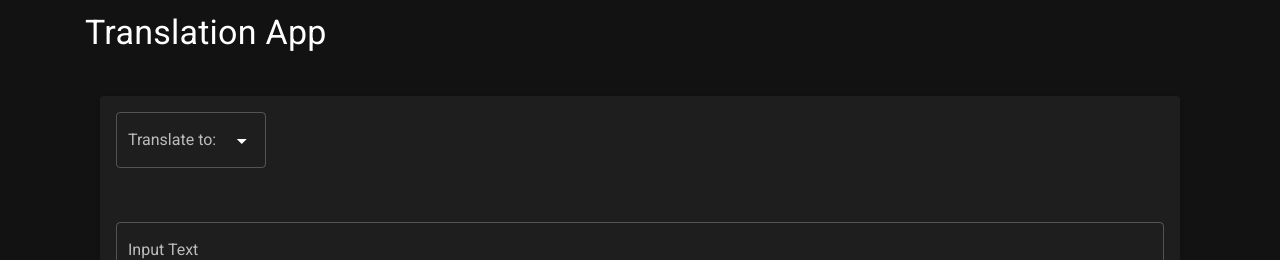
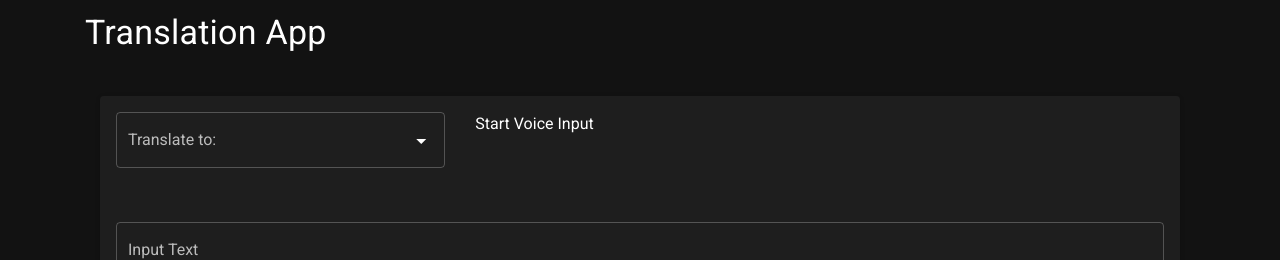
Before and after one commit to esimonds09/translation-app, a Nuxt app: page / in a window 1280 px wide. Shown: the top 260 px of the page. Built offline with nearby package versions, Linux system fonts and the light colour scheme.

Commit message:
Add Voice Input Option to App. Add VoiceInput.vue component.

```diff
--- a/components/Translation.vue
+++ b/components/Translation.vue
@@ -2,7 +2,7 @@
   <v-container>
     <v-card class="pa-4">
       <v-row>
-        <v-col cols="12" sm="2">
+        <v-col cols="12" sm="4">
           <v-select
             v-model="selectedLanguage"
             :items="languageOptions"
@@ -10,11 +10,17 @@
             outlined
           ></v-select>
         </v-col>
+        <v-col cols="12" sm="3">
+          <VoiceInput
+            @recognized="handleRecognizedText"
+            @voice-input-active="handleVoiceInputActive"
+          />
+        </v-col>
       </v-row>
       <v-row>
         <v-col cols="12" sm="12">
           <v-textarea
-            v-model="inputText"
+            v-model="activeInputText"
             rows="5"
             outlined
             :label="labelText"
@@ -35,17 +41,24 @@
 <script>
 // Import Axios for making HTTP requests
 import axios from "axios";
+import VoiceInput from "@/components/VoiceInput.vue";
 
 const api = axios.create({
   baseURL: "http://localhost:8000", // Update with your FastAPI server's URL
 });
 
 export default {
+  components: {
+    VoiceInput,
+  },
   data() {
     return {
       inputText: "",
+      recognizedText: "",
+      activeInputText: "",
       selectedLanguage: null,
       translatedText: "",
+      isVoiceInputActive: false,
       errorMessage: "",
       languageOptions: [
         { text: "English", value: "en" },
@@ -57,7 +70,7 @@ export default {
   },
   computed: {
     labelText() {
-      return this.inputText ? "" : "Input Text";
+      return this.activeInputText ? "" : "Input Text";
     },
   },
   methods: {
@@ -69,13 +82,26 @@ export default {
       }
       console.log(this.selectedLanguage);
       const response = await api.post("/translate", {
-        text: this.inputText,
+        text: this.activeInputText,
         target_lang: this.selectedLanguage,
       });
       console.log(response);
       this.translatedText = response.data;
-      console.log(this.translateText);
+      console.log(this.translatedText);
     },
+    handleRecognizedText(text) {
+      // this.recognizedText = text;
+      console.log("Translation.vue Text handled");
+      console.log(text);
+      this.recognizedText = text;
+      this.activeInputText = this.isVoiceInputActive ? text : this.inputText;
+    },
+    handleVoiceInputActive(flag) {
+      this.isVoiceInputActive = true;
+    },
+  },
+  created() {
+    this.$on("voice-input-active", this.handleVoiceInputActive);
   },
 };
 </script>
--- /dev/null
+++ b/components/VoiceInput.vue
@@ -0,0 +1,34 @@
+<template>
+  <div>
+    <button @click="startSpeechRecognition">Start Voice Input</button>
+    <!-- <p>{{ recognizedText }}</p> -->
+  </div>
+</template>
+
+<script>
+export default {
+  data() {
+    return {
+      recognizedText: "",
+    };
+  },
+  methods: {
+    async startSpeechRecognition() {
+      const recognition = new webkitSpeechRecognition(); // Check for browser compatibility
+      recognition.lang = "en-US"; // Set the language
+      recognition.start(); // Start recognition
+
+      recognition.onresult = (event) => {
+        this.recognizedText = event.results[0][0].transcript;
+        console.log(this.recognizedText);
+        this.$emit("voice-input-active", true);
+        this.$emit("recognized", this.recognizedText);
+      };
+
+      recognition.onerror = (event) => {
+        console.error("Speech recognition error:", event.error);
+      };
+    },
+  },
+};
+</script>
```
